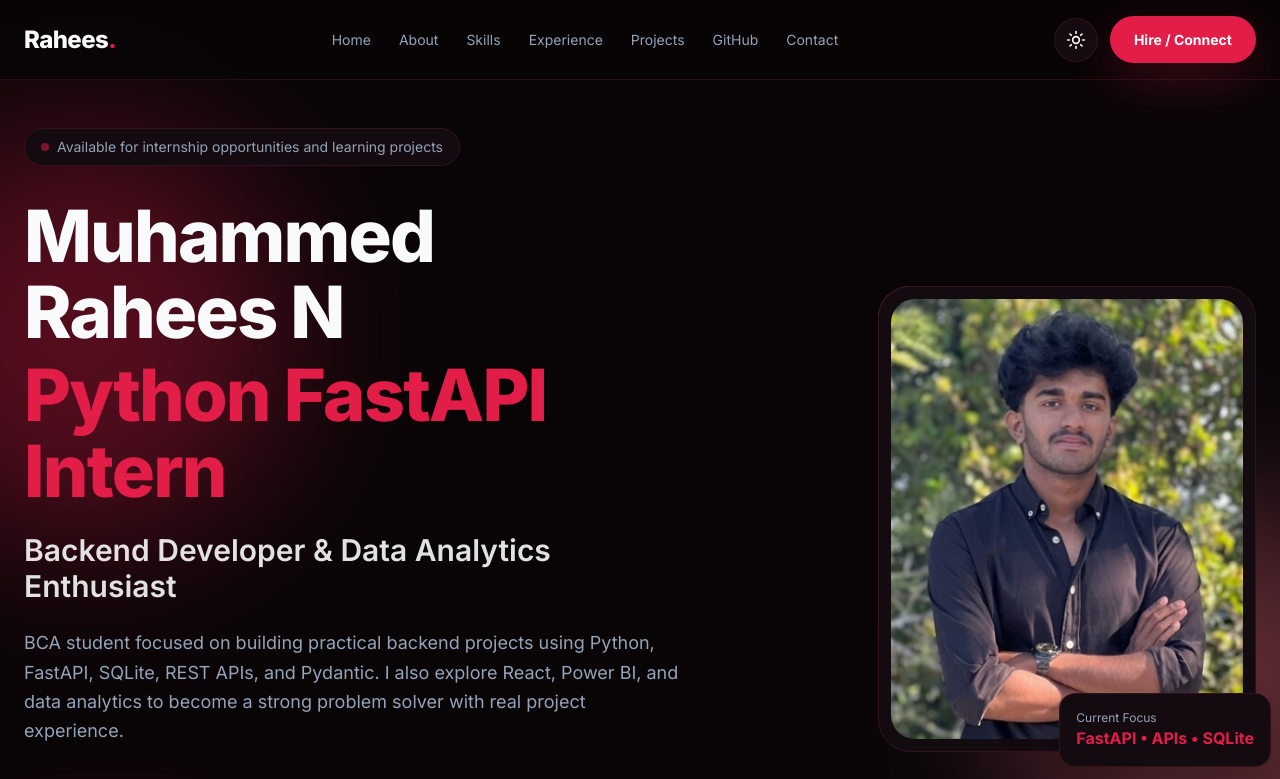
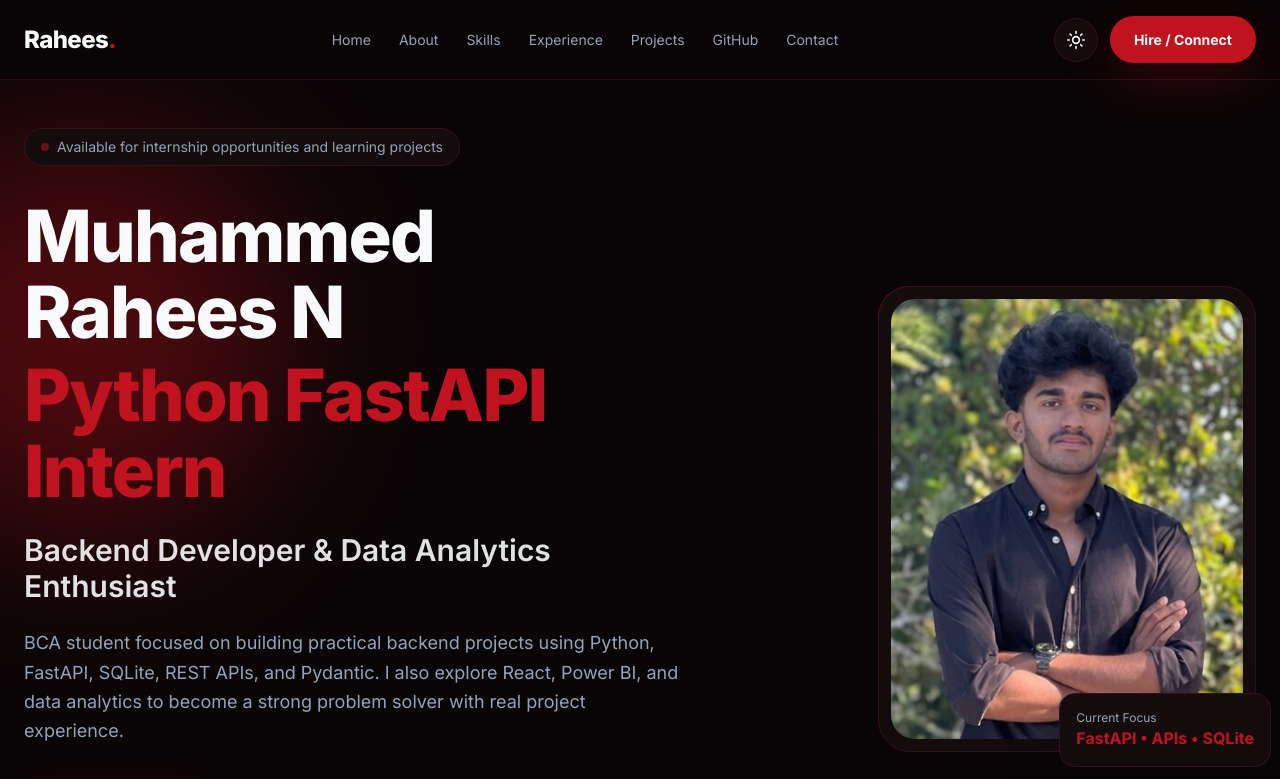
Before and after one commit to raheesnelliyali-in/personal_portfolio, a React (Vite) app: page / in a window 1280 px wide. Shown: the top 779 px of the page. Built offline with nearby package versions, Linux system fonts and the light colour scheme.

Commit message:
Add files via upload

```diff
--- a/src/index.css
+++ b/src/index.css
@@ -74,7 +74,7 @@
 
 
 
-@theme {
+/* @theme {
   --color-background: #090507;
   --color-card: #140b10;
   --color-primary: #e11d48;
@@ -100,7 +100,7 @@
   --color-surface: #fff1f2;
   --color-highlight: #fb7185;
   --color-primary-foreground: #ffffff;
-}
+} */
 @layer base {
   html { scroll-behavior: smooth; }
   body {
```
